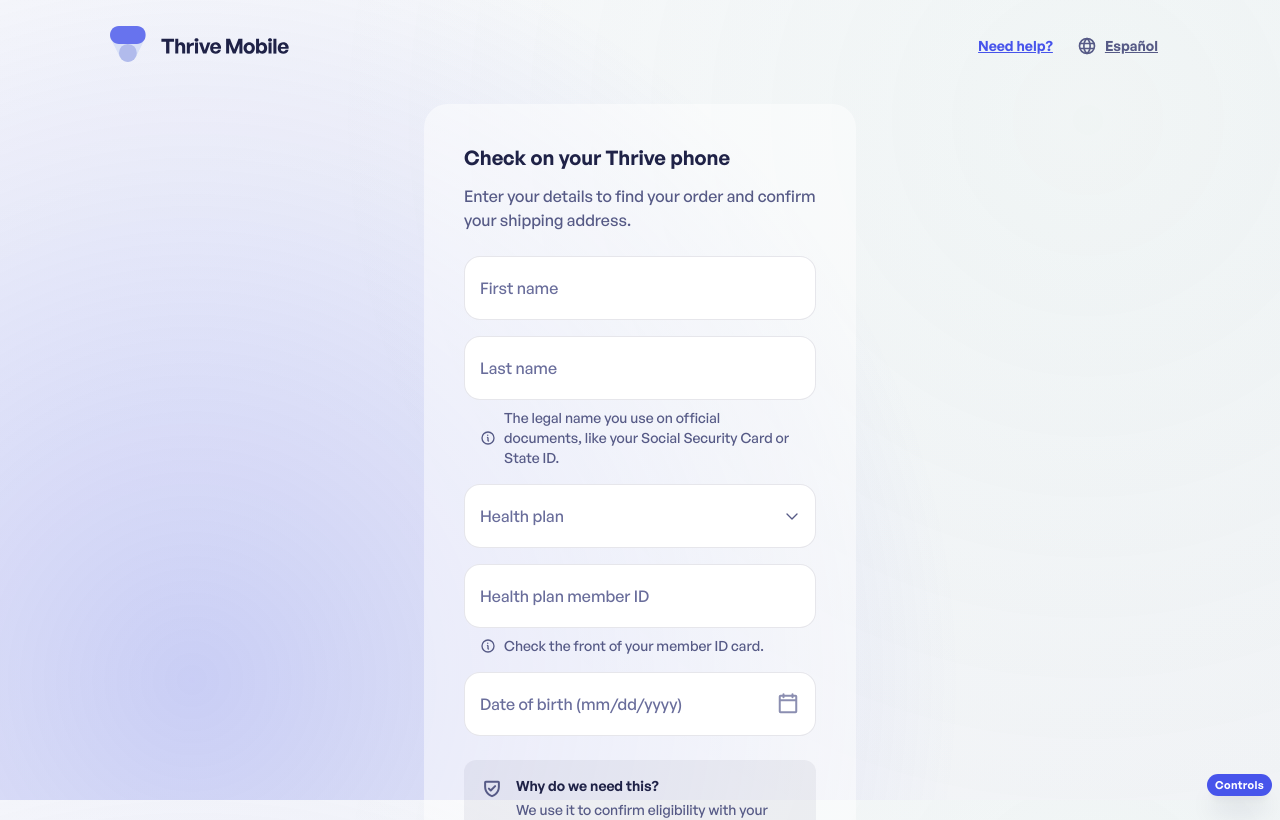
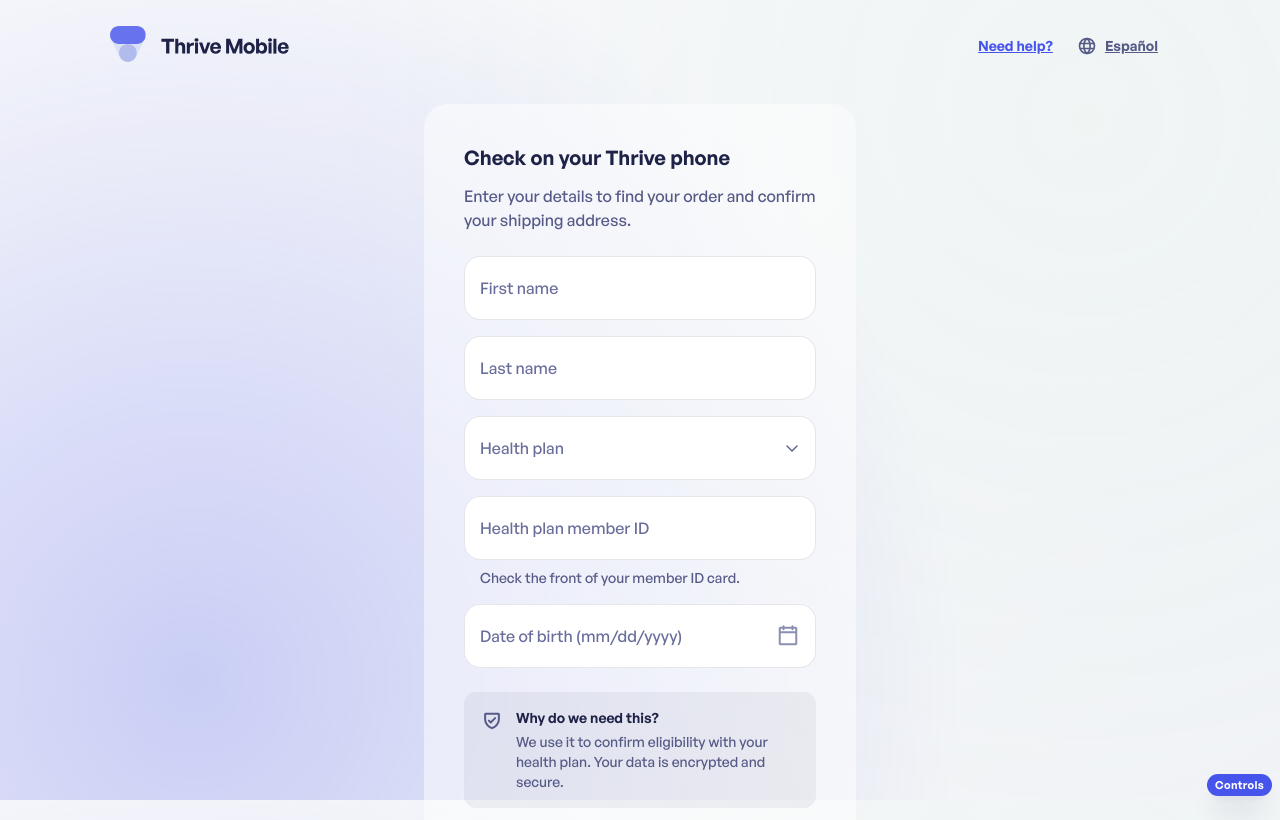
Before and after one commit to sophiabae-tht/shipping-tracker, a Next.js app: page /lookup in a window 1280 px wide. Shown: the top 820 px of the page. Built offline with nearby package versions, Linux system fonts and the light colour scheme.

Commit message:
component mismatch tweaks

```diff
--- a/src/app/lookup/page.tsx
+++ b/src/app/lookup/page.tsx
@@ -11,7 +11,6 @@ import { DatePicker } from "@/components/DatePicker";
 import { BodyCopy, FullScreenMessage, PageHeading, SCREEN_EXIT_MS, StickyFooter, loadingCardMotion } from "@/components/Screen";
 import {
   MOCK_DELAY_MS,
-  SUPPORT_PHONE_TEL,
   findMember,
   formatLongDate,
   isValidDob,
@@ -146,7 +145,6 @@ function Lookup() {
                 autoComplete="family-name"
                 value={form.lastName}
                 onChange={(e) => update("lastName", e.target.value)}
-                hint="The legal name you use on official documents, like your Social Security Card or State ID."
               />
               <Select
                 label="Health plan"
@@ -194,24 +192,16 @@ function Lookup() {
               <button type="submit" hidden aria-hidden tabIndex={-1} />
             </form>
 
-            {notFound ? (
-              <HavingTrouble />
-            ) : (
-              <InfoCard icon="/figma/shield-check.svg" title="Why do we need this?">
-                We use it to confirm eligibility with your health plan. Your data is encrypted and secure.
-              </InfoCard>
-            )}
+            <InfoCard icon="/figma/shield-check.svg" title="Why do we need this?">
+              We use it to confirm eligibility with your health plan. Your data is encrypted and secure.
+            </InfoCard>
+            {notFound && <HavingTrouble />}
 
             <div className="h-24 web:hidden" />
             <StickyFooter>
               <Button onClick={onNext} disabled={!complete}>
                 Next
               </Button>
-              {complete && (
-                <Button variant="secondary" icon="/figma/headset.svg" href={SUPPORT_PHONE_TEL}>
-                  I can&apos;t find my member ID
-                </Button>
-              )}
             </StickyFooter>
           </PageCard>
           <SampleMembers mode={mode} onPick={onPickSample} />
--- a/src/components/Feedback.tsx
+++ b/src/components/Feedback.tsx
@@ -21,11 +21,11 @@ export function CallLink({
   );
 }
 
-/** questionAndLink: "Having trouble? Call us" */
+/** questionAndLink: "Having trouble? Call us at 1-888-445-1069" (only the number is a link). */
 export function HavingTrouble() {
   return (
     <p className="type-small-regular px-16 pt-24 text-text-weak">
-      Having trouble? <CallLink bold>Call us</CallLink>
+      Having trouble? Call us at <CallLink />
     </p>
   );
 }
--- a/src/components/Field.tsx
+++ b/src/components/Field.tsx
@@ -4,13 +4,19 @@ import { forwardRef, useEffect, useId, useRef, useState } from "react";
 
 type MessageProps = { hint?: string; error?: string; id: string };
 
-/** Hint (Info icon) or error (WarningCircle icon) line under a field. */
+/** Hint (plain text, Figma inputTextField hintFrame) or error (WarningCircle icon) line under a field. */
 function FieldMessage({ hint, error, id }: MessageProps) {
   if (!hint && !error) return null;
+  if (!error)
+    return (
+      <p id={id} className="type-tiny-regular px-16 pt-8 text-text-weak">
+        {hint}
+      </p>
+    );
   return (
     <div id={id} className="flex items-center gap-8 px-16 pt-8">
-      <img src={error ? "/figma/warning-small.svg" : "/figma/info.svg"} alt="" width={16} height={16} className="shrink-0" />
-      <p className={`type-tiny-regular flex-1 ${error ? "text-text-error" : "text-text-weak"}`}>{error ?? hint}</p>
+      <img src="/figma/warning-small.svg" alt="" width={16} height={16} className="shrink-0" />
+      <p className="type-tiny-regular flex-1 text-text-error">{error}</p>
     </div>
   );
 }
```
